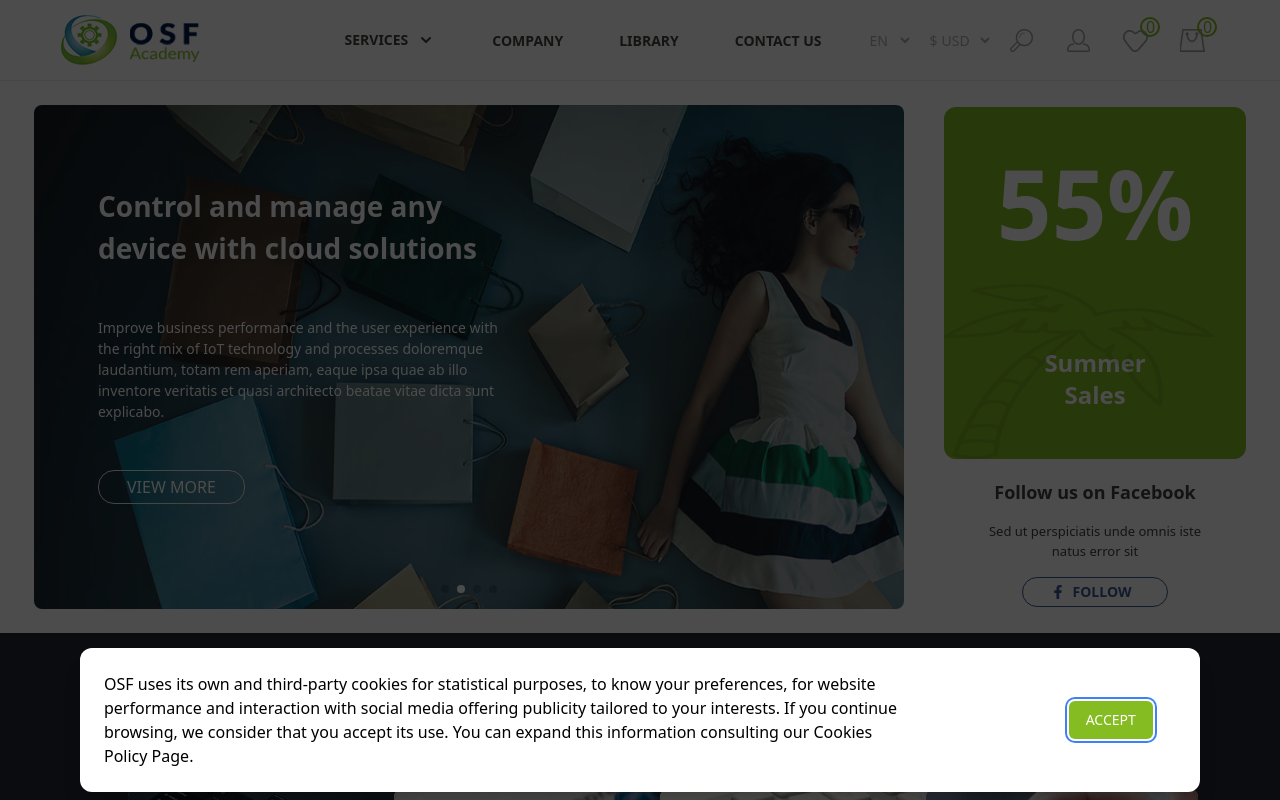
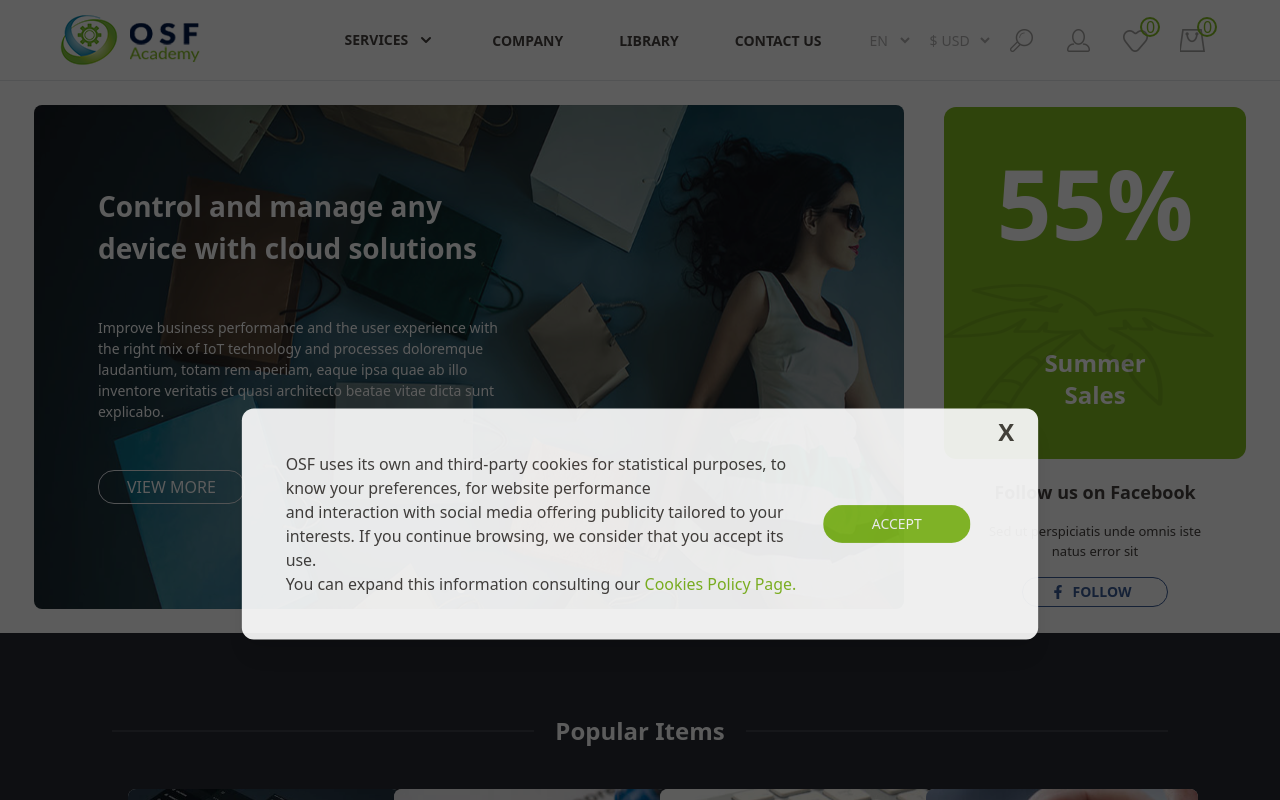
Before and after one commit to muslumdogan01/OSF-Academy, a React (Create React App) app: page / in a window 1280 px wide. Shown: the top 800 px of the page. Built offline with nearby package versions, Linux system fonts and the light colour scheme; the HTML template or start-up script is replaced by a standard one.

Commit message:
clearTimeout

```diff
--- a/src/App.js
+++ b/src/App.js
@@ -9,7 +9,7 @@ import Footer from "./components/footer/Footer";
 import ErorPage from "./components/ErorPage";
 import ShoppingCart from "./components/ShoppingCart";
 import Product from "./components/product/Product";
-import Cookies from "./components/content/Cookies";
+import Cookies from "./components/Cookies";
 
 function App() {
   //Hamburger Menu State
@@ -23,7 +23,7 @@ function App() {
   //Services Items State
   const [servicesItems, setServicesItems]=useState(8)
   //Cookies State
-  const [showCookies, setShowCookies] =useState(false)
+  const [showCookies, setShowCookies] =useState(true)
   //Shopping Cart State
   const [shoppingCart, setShoppingCart] = useState([
     {
--- /dev/null
+++ b/src/components/Cookies.js
@@ -0,0 +1,97 @@
+import React, { useRef, useEffect } from "react";
+import { Fragment, useState } from "react";
+import { Dialog, Transition } from "@headlessui/react";
+import { HomeContext, useContext } from "../context/Context";
+
+const Cookies = () => {
+  const { showCookies, setShowCookies } = useContext(HomeContext);
+
+  function closeModal() {
+    setShowCookies(false);
+  }
+
+  useEffect(() => {
+    const timer = setTimeout(() => setShowCookies(true),6000);
+    return () => {
+      clearTimeout(timer);
+      setShowCookies(false);
+    };
+  }, []);
+
+  return (
+    <>
+      {showCookies ? (
+        <Transition appear show={showCookies} as={Fragment}>
+          <Dialog as="div" className="relative z-10" onClose={closeModal}>
+            <Transition.Child
+              as={Fragment}
+              enter="ease-out duration-300"
+              enterFrom="opacity-0"
+              enterTo="opacity-100"
+              leave="ease-in duration-200"
+              leaveFrom="opacity-100"
+              leaveTo="opacity-0"
+            >
+              <div className="fixed inset-0 bg-black bg-opacity-70" />
+            </Transition.Child>
+
+            <div className="fixed inset-0 overflow-y-auto">
+              <div className="flex min-h-full items-end pb-40 justify-center px-6 md:px-40 text-center">
+                <Transition.Child
+                  as={Fragment}
+                  enter="ease-out duration-300"
+                  enterFrom="opacity-0 scale-95"
+                  enterTo="opacity-100 scale-100"
+                  leave="ease-in duration-200"
+                  leaveFrom="opacity-100 scale-100"
+                  leaveTo="opacity-0 scale-95"
+                >
+                  <Dialog.Panel className="w-full transform md:mx-20 overflow-hidden rounded-xl bg-white p-6 text-left align-middle shadow-xl transition-all">
+                    <div className="flex flex-col md:flex-row items-center justify-center relative p-5">
+                      <div className="md:basis-auto flex flex-col justify-center ">
+                        <p>
+                          <p className="text-md text-[#45413e]">
+                            OSF uses its own and third-party cookies for
+                            statistical purposes, to know your preferences, for
+                            website performance{" "}
+                          </p>
+                          <p className="text-md text-[#45413e]">
+                            and interaction with social media offering publicity
+                            tailored to your interests. If you continue
+                            browsing, we consider that you accept its use.
+                          </p>
+                        </p>
+                        <p className="text-md text-[#45413e]">
+                          {" "}
+                          You can expand this information consulting our{" "}
+                          <span className="text-[#84bc22] hover:underline cursor-pointer">
+                            Cookies Policy Page.
+                          </span>
+                        </p>
+                      </div>
+                      <div className="md:basis-1/4 p-6 md:text-right ">
+                        <button
+                          type="button"
+                          className="inline-flex justify-center rounded-full border border-transparent bg-[#84bc22] px-12 py-2  text-sm font-medium text-white hover:bg-[#ace151] focus:outline-none "
+                          onClick={closeModal}
+                        >
+                          ACCEPT
+                        </button>
+                        <span className="absolute right-0 top-[-1rem] text-2xl text-[#45413e] font-semibold cursor-pointer" onClick={closeModal}>X</span>
+                      </div>
+
+                    </div>
+                  </Dialog.Panel>
+                </Transition.Child>
+              </div>
+            </div>
+          </Dialog>
+        </Transition>
+      ) : (
+        ""
+      )}
+    </>
+  );
+};
+
+export default Cookies;
--- a/src/components/content/Cookies.js
+++ /dev/null
@@ -1,88 +0,0 @@
-import React, { useRef, useEffect } from "react";
-import { Fragment, useState } from "react";
-import { Dialog, Transition } from "@headlessui/react";
-import { HomeContext, useContext } from "../../context/Context";
-
-const Cookies = () => {
-  let [isOpen, setIsOpen] = useState(true);
-
-  function closeModal() {
-    setIsOpen(false);
-  }
-  function accepModal() {
-    setIsOpen(true);
-  }
-
-  useEffect(() => {
-    const timer = setTimeout(() => setIsOpen(true), 1000);
-    return () => {
-      clearTimeout(timer);
-      setIsOpen(false);
-    };
-  }, []);
-
-  return (
-    <>
-      {isOpen ? (
-        <Transition appear show={isOpen} as={Fragment}>
-          <Dialog as="div" className="relative z-10" onClose={closeModal}>
-            <Transition.Child
-              as={Fragment}
-              enter="ease-out duration-300"
-              enterFrom="opacity-0"
-              enterTo="opacity-100"
-              leave="ease-in duration-200"
-              leaveFrom="opacity-100"
-              leaveTo="opacity-0"
-            >
-              <div className="fixed inset-0 bg-black bg-opacity-70" />
-            </Transition.Child>
-
-            <div className="fixed inset-0 overflow-y-auto">
-              <div className="flex min-h-full items-center md:mt-80 justify-center  text-center">
-                <Transition.Child
-                  as={Fragment}
-                  enter="ease-out duration-300"
-                  enterFrom="opacity-0 scale-95"
-                  enterTo="opacity-100 scale-100"
-                  leave="ease-in duration-200"
-                  leaveFrom="opacity-100 scale-100"
-                  leaveTo="opacity-0 scale-95"
-                >
-                  <Dialog.Panel className="w-full transform md:mx-20 overflow-hidden rounded-xl bg-white p-6 text-left align-middle shadow-xl transition-all">
-                    <div className="flex  items-center ">
-                      <div className="basis-auto">
-                        <span className="flex pr-36">
-                          OSF uses its own and third-party cookies for
-                          statistical purposes, to know your preferences, for
-                          website performance and interaction with social media
-                          offering publicity tailored to your interests. If you
-                          continue browsing, we consider that you accept its
-                          use. You can expand this information consulting our
-                          Cookies Policy Page.
-                        </span>
-                      </div>
-                      <div className="basis-1/3 text-center">
-                        <button
-                          type="button"
-                          className="inline-flex justify-center rounded-md border border-transparent bg-[#84bc22] px-4 py-2  text-sm font-medium text-white hover:bg-[#ace151] focus:outline-none focus-visible:ring-2 focus-visible:ring-blue-500 focus-visible:ring-offset-2"
-                          onClick={closeModal}
-                        >
-                          ACCEPT
-                        </button>
-                      </div>
-                    </div>
-                  </Dialog.Panel>
-                </Transition.Child>
-              </div>
-            </div>
-          </Dialog>
-        </Transition>
-      ) : (
-        ""
-      )}
-    </>
-  );
-};
-
-export default Cookies;
--- a/src/components/footer/Footer.js
+++ b/src/components/footer/Footer.js
@@ -165,7 +165,7 @@ const Footer = () => {
             <Icon name="pinterest" size={24} />
           </a>
         </div>
-        <div className="w-full absolute bg-[#262a33] text-white flex md:hidden  bottom-0  py-4">
+        <div className="w-full absolute bg-[#262a33] text-white flex md:hidden   bottom-0  py-4">
           <div className="flex items-center justify-center w-full">
             <span className="fill-[#909497]">
               {" "}
@@ -177,7 +177,7 @@ const Footer = () => {
             </span>
             <span className="fill-[#909497] relative">
               <Icon name="heart" size={24} />
-              <span className="absolute top-[-11px] right-[-12px] rounded-xl w-5 h-5 text-center flex justify-center items-center  border-2 z-10 border-[#84bc22] text-[#84bc22]">
+              <span className="absolute top-[-11px] right-[-12px] rounded-xl w-5 h-5 text-center flex justify-center items-center  border-2  border-[#84bc22] text-[#84bc22]">
                 {addMobileFavorite}
               </span>
             </span>
--- a/src/components/header/Header.js
+++ b/src/components/header/Header.js
@@ -1,4 +1,4 @@
-import React from "react";
+import React, { useState } from "react";
 import { Icon } from "../../Icons/Icon";
 import Dropdown from "./Dropdown";
 import Logo from "./Logo";
@@ -10,6 +10,7 @@ const Header = () => {
   const { isOpen, setIsOpen } = useContext(HomeContext);
   const { increment } = useContext(HomeContext);
   const { favorite } = useContext(HomeContext);
+  const [showSearch, setShowSearch] = useState(false);
 
   return (
     <div className="container mx-auto">
@@ -38,23 +39,21 @@ const Header = () => {
               CONTACT US
             </li>
             <li className="mx-4 my-6 md:my-0 text-header-text text-[14px]  md:flex hidden  cursor-pointer">
-              <div className="flex items-center">
               <select
                 id="currency"
                 name="currency"
-                  className="focus:outline-none focus:ring-0 w-12 cursor-pointer text-[#b1b0b0] h-full py-0 pr-1 border-0 border-none bg-transparent sm:text-sm rounded-md"
+                className="focus:outline-none w-12  focus:ring-0 cursor-pointer text-[#b1b0b0]  py-0 pr-1 border-0 border-none bg-transparent sm:text-sm rounded-md"
               >
-                  <option className="border-0 border-none text-[#b1b0b0]">
+                <option className="border-0 border-none text-[#b1b0b0] ">
                   EN
                 </option>
-                  <option className="border-0 border-none text-[#b1b0b0]">
+                <option className="border-0 border-none text-[#b1b0b0] ">
                   FR
                 </option>
-                  <option className="border-0 border-none text-[#b1b0b0]">
+                <option className="border-0 border-none text-[#b1b0b0] ">
                   UA
                 </option>
               </select>
-              </div>
             </li>
             <li className="my-6 md:my-0 text-header-text text-[14px] md:flex hidden  cursor-pointer">
               <div className="flex items-center ">
@@ -62,7 +61,7 @@ const Header = () => {
                 <select
                   id="currency"
                   name="currency"
-                  className="focus:outline-none focus:ring-0 cursor-pointer  text-[#b1b0b0] border-none w-14 py-0 pr-1 border-0  bg-transparent sm:text-sm rounded-md"
+                  className="focus:outline-none focus:ring-0 cursor-pointer text-[#b1b0b0] border-none w-14 py-0 pr-1 border-0  bg-transparent sm:text-sm rounded-md"
                 >
                   <option className="border-0 border-none">USD</option>
                   <option className="border-0 border-none">CAD</option>
@@ -70,15 +69,28 @@ const Header = () => {
                 </select>
               </div>
             </li>
-            <li className="mx-4 my-6 md:my-0 md:flex hidden cursor-pointer">
-              <img src="/search.png" className="border-none" alt="Search" />
+            <li className="mx-4 my-6 md:my-0 md:flex hidden cursor-pointer relative">
+              <img
+                onClick={() => {
+                  setShowSearch(!showSearch);
+                }}
+                src="/search.png"
+                className="border-none"
+                alt="Search"
+              />
+              {showSearch ? (
+                <div className="absolute top-6 right-0 transition translate-x-10 duration-500 ease-in-out">
+                  <input className="w-32 h-7 rounded-full transition duration-500 ease-in-out" type="text" placeholder="Search" />
+                </div>
+              ) : (
+                ""
+              )}
             </li>
             <li className="mx-4 my-6 md:my-0 md:flex hidden  cursor-pointer">
               <Modal />
             </li>
             <li className="mx-4 my-6 md:my-0 md:flex hidden  cursor-pointer relative">
               <span className="absolute top-[-11px] right-[-12px] rounded-xl w-5 h-5 text-center flex justify-center items-center  border-2 z-10 border-[#84bc22] text-[#84bc22]">
-                {" "}
                 {favorite}{" "}
               </span>
               <img src="/heart.png" className="border-none" alt="Favorite" />
```
Also changed, not shown: src/components/header/Dropdown.js (+6 -4 lines). Lines whose indentation alone changed are shown as unchanged.
